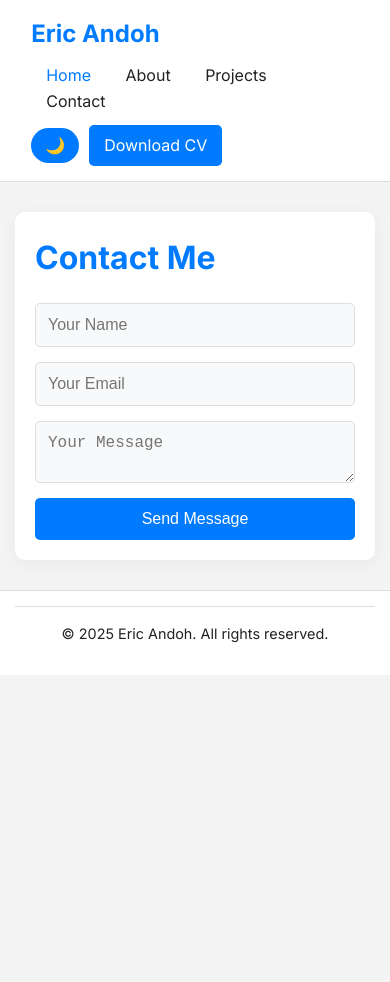
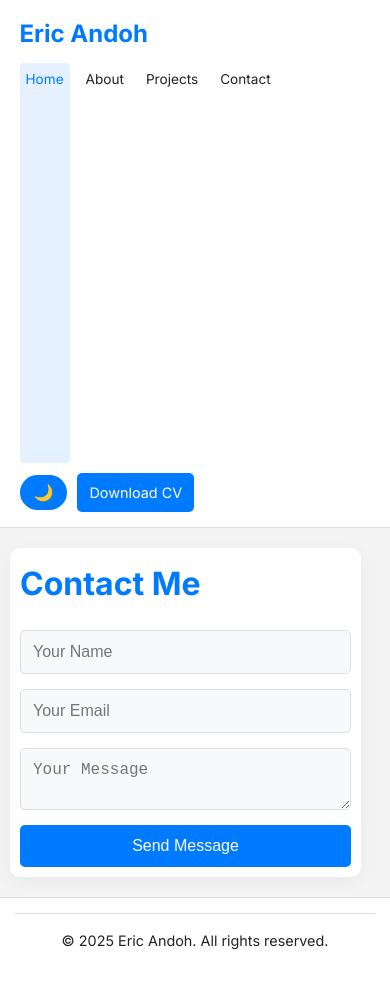
Before and after one commit to PROF-ERICUS/mywebsite, a plain HTML site: page contact.html in a window 390 px wide. Before the commit the page ends 844 px from the top, so only its background shows below. Drawn offline with Linux system fonts and the light colour scheme.

Commit message:
Update contact.css

```diff
--- a/contact.css
+++ b/contact.css
@@ -11,6 +11,7 @@ body {
   background: var(--bg-color);
   color: var(--text-color);
   transition: background 0.3s, color 0.3s;
+  font-size: 16px; /* base font size */
 }
 
 /* ===== Theme Colors ===== */
@@ -38,31 +39,50 @@ header {
   justify-content: space-between;
   align-items: center;
   border-bottom: 1px solid var(--border-color);
+  flex-wrap: wrap; /* allow wrapping on small screens */
+  gap: 10px;
 }
 
 .logo {
   font-size: 1.5rem;
   font-weight: 700;
   color: var(--primary-color);
+  flex: 1 1 auto;
+  min-width: 150px;
+}
+
+nav {
+  display: flex;
+  flex-wrap: wrap;
+  justify-content: center;
+  gap: 15px;
+  flex: 2 1 400px;
+  min-width: 200px;
 }
 
 nav a {
-  margin: 0 15px;
-  text-decoration: none;
   color: var(--text-color);
   font-weight: 500;
+  text-decoration: none;
   transition: color 0.3s;
+  white-space: nowrap;
+  padding: 6px 10px;
+  border-radius: 4px;
 }
 
 nav a:hover,
 nav a.active {
   color: var(--primary-color);
+  background-color: rgba(0, 119, 255, 0.1);
 }
 
 .actions {
   display: flex;
   align-items: center;
   gap: 10px;
+  flex: 1 1 auto;
+  justify-content: flex-end;
+  min-width: 120px;
 }
 
 .cv-btn {
@@ -72,6 +92,7 @@ nav a.active {
   text-decoration: none;
   border-radius: 5px;
   transition: background 0.3s;
+  white-space: nowrap;
 }
 
 .cv-btn:hover {
@@ -83,6 +104,14 @@ nav a.active {
   border: none;
   font-size: 1.2rem;
   cursor: pointer;
+  color: var(--primary-color);
+  padding: 6px 8px;
+  border-radius: 50%;
+  transition: background 0.3s;
+}
+
+#theme-toggle:hover {
+  background: rgba(0, 119, 255, 0.15);
 }
 
 /* ===== Content ===== */
@@ -142,17 +171,64 @@ footer {
   background: var(--card-bg);
 }
 
-/* ===== Responsive ===== */
+/* ===== Responsive Enhancements ===== */
+
+/* Large tablets and smaller desktops */
+@media (max-width: 1024px) {
+  header {
+    padding: 15px 5%;
+  }
+  nav a {
+    margin: 0;
+    font-size: 0.95rem;
+  }
+  section.content {
+    max-width: 90%;
+    margin: 40px auto;
+    padding: 15px;
+  }
+}
+
+/* Tablets and large phones */
 @media (max-width: 768px) {
   header {
     flex-direction: column;
     align-items: flex-start;
   }
   nav {
-    margin: 10px 0;
+    width: 100%;
+    justify-content: flex-start;
+    gap: 10px;
+  }
+  nav a {
+    padding: 6px 8px;
   }
   section.content {
     margin: 30px 15px;
+    padding: 15px;
+  }
+  .actions {
+    width: 100%;
+    justify-content: flex-start;
+  }
+}
+
+/* Very small devices (phones) */
+@media (max-width: 480px) {
+  body {
+    font-size: 14px;
+  }
+  nav a {
+    font-size: 0.85rem;
+    padding: 6px 6px;
+  }
+  .cv-btn {
+    padding: 8px 12px;
+    font-size: 0.9rem;
+  }
+  section.content {
+    margin: 20px 10px;
+    padding: 10px;
   }
 }
 
```
Lines whose indentation alone changed are shown as unchanged.
